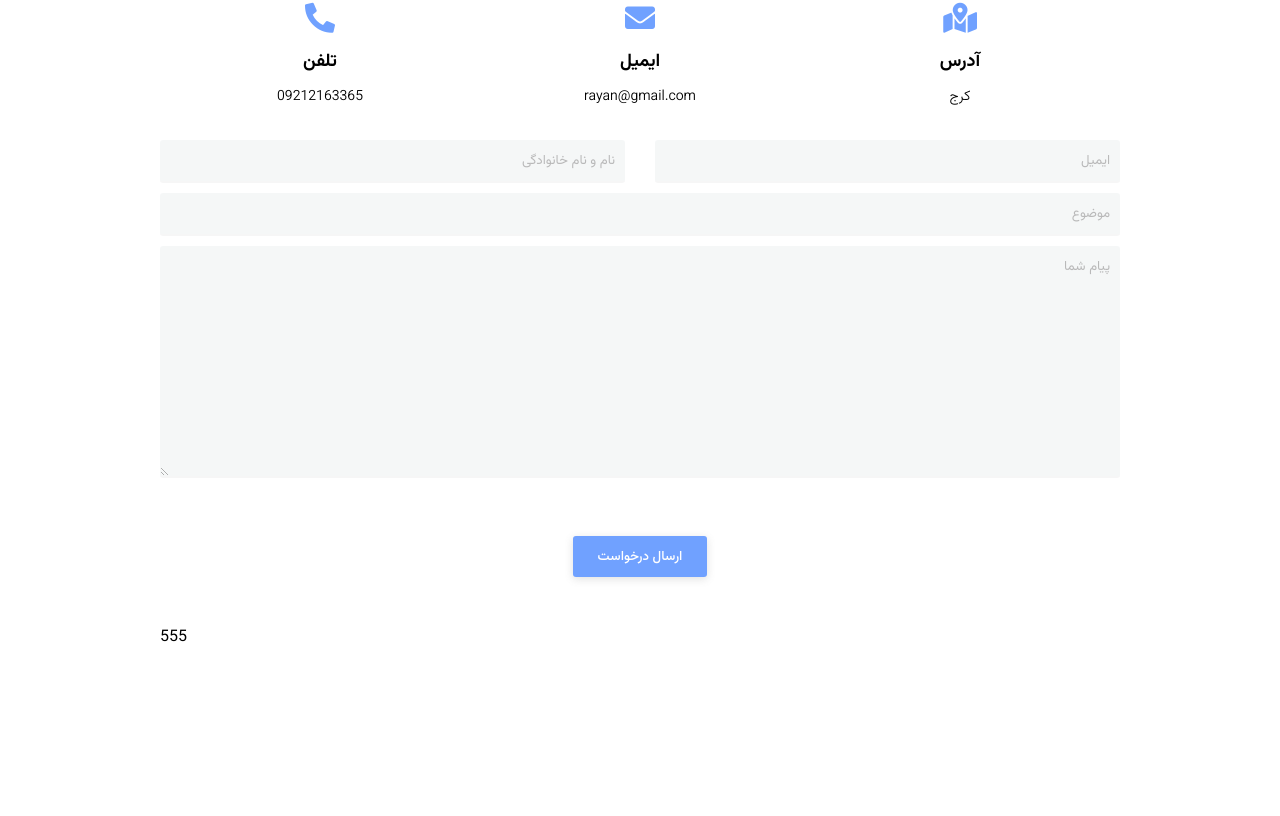
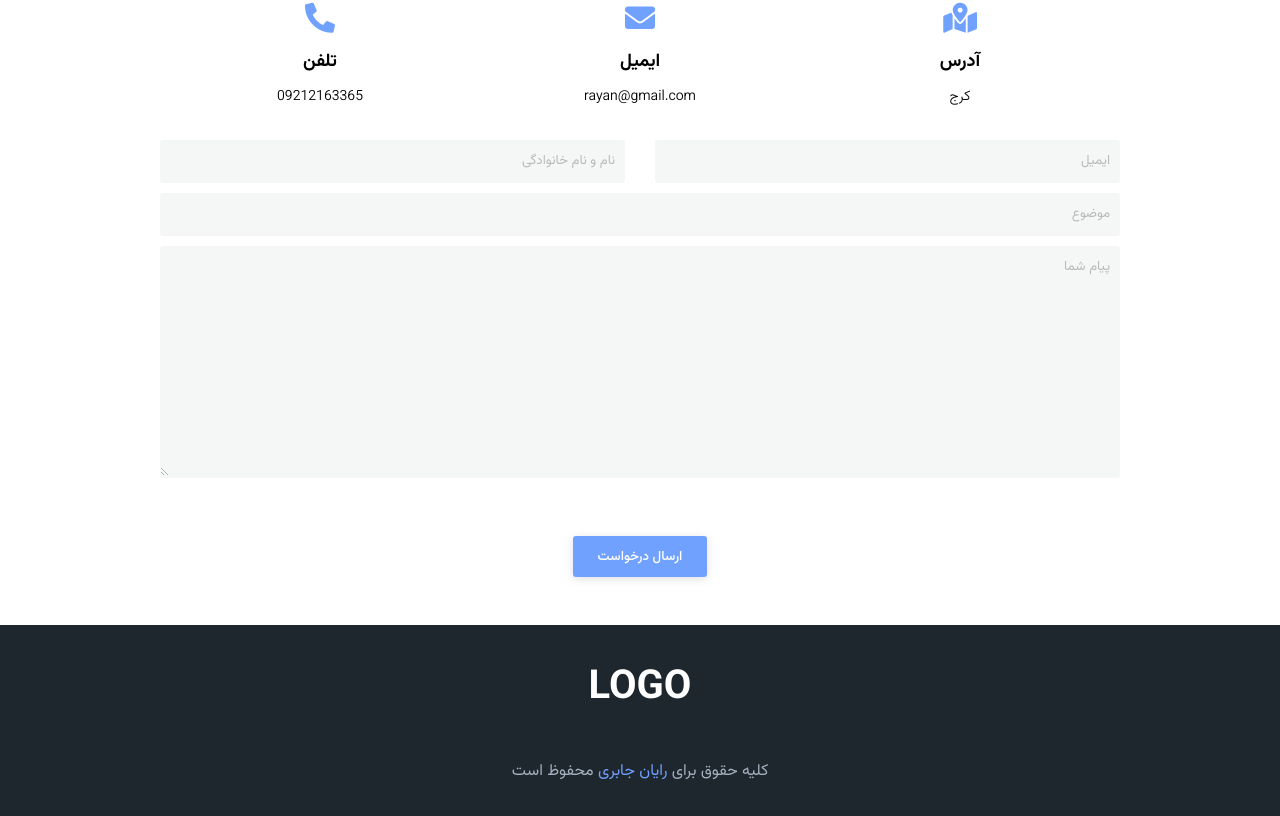
Before and after one commit to randomhex1998/logo_react, a React (Create React App) app: page / in a window 1280 px wide. Shown: the part 4810-5626 px from the top of the page. Before the commit the page ends 5460 px from the top, so only its background shows below. Built offline with nearby package versions, Linux system fonts and the light colour scheme.

Commit message:
footer-texts-styles

```diff
--- a/src/components/Footer/Footer.jsx
+++ b/src/components/Footer/Footer.jsx
@@ -4,7 +4,8 @@ const Footer = () => {
     return (
         <footer className='footer'>
             <div className="container">
-                555
+                <h2 className=''>LOGO</h2>
+                <p>کلیه حقوق برای <span>رایان جابری</span> محفوظ است</p>
             </div>
         </footer>
     );
--- a/src/components/Footer/_Footer.scss
+++ b/src/components/Footer/_Footer.scss
@@ -0,0 +1,22 @@
+.footer{
+    background-color: $dark-color;
+    padding: 2rem 0;
+
+    .container{
+        @include flexCenter;
+        flex-direction: column;
+        h2{
+            font-size: 40px;
+            font-weight: 700;
+            color: #fff;
+            margin-bottom: 2.5rem;
+        }
+
+        p{
+            color: $light-gray-color;
+            span{
+                color: $light-purple-color;
+            }
+        }
+    }
+}
```
